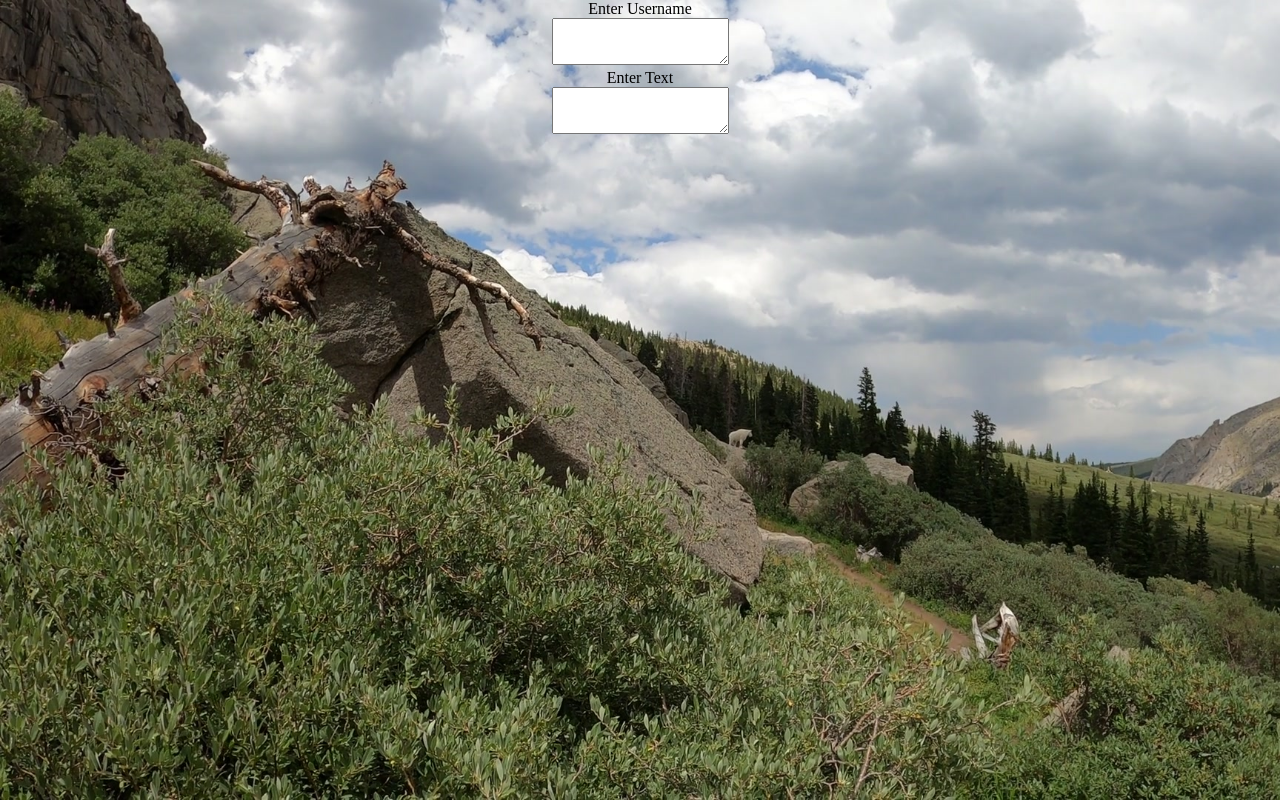
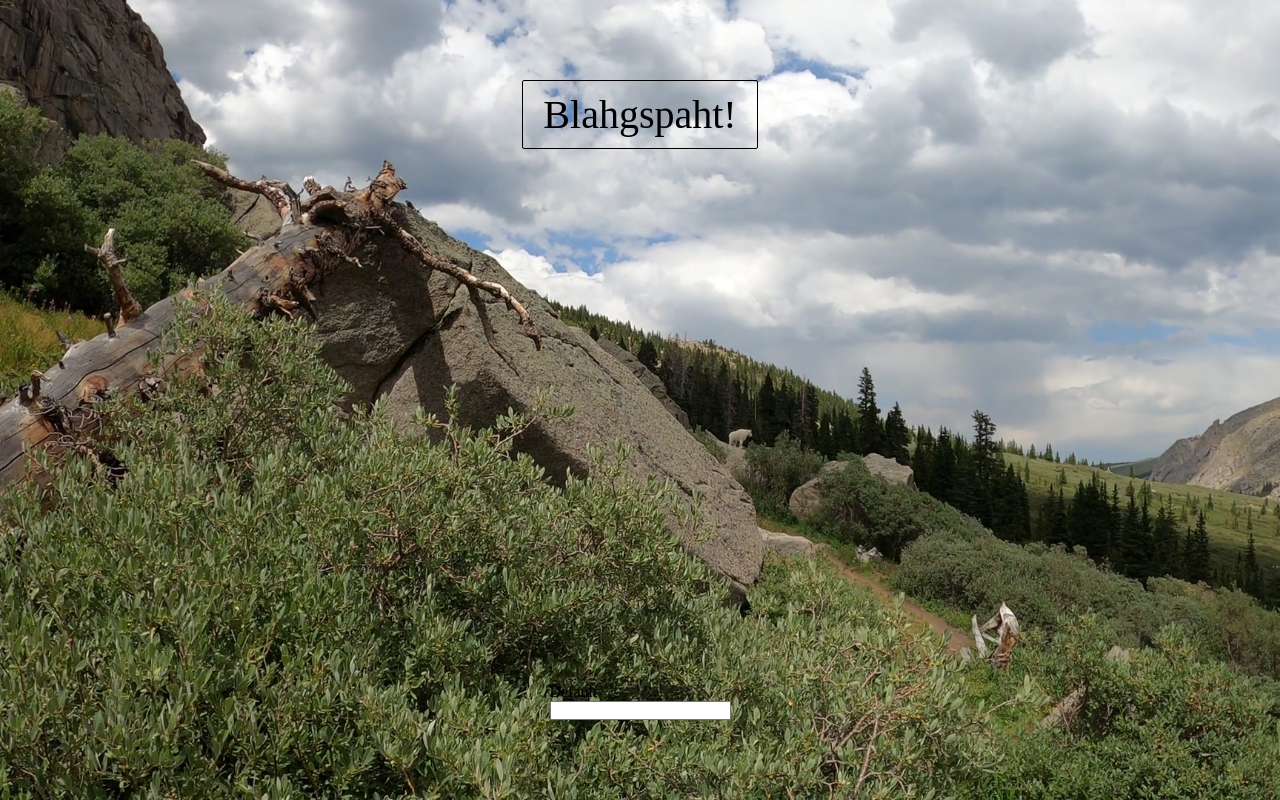
Before and after one commit to davidsjg/DeployTest, a React (Create React App) app in the folder client/: page / in a window 1280 px wide. Built offline with nearby package versions, Linux system fonts and the light colour scheme.

Commit message:
form added to page, styled with flexbox.  Need to get evenly spaced.  background image added

```diff
--- a/client/src/App.css
+++ b/client/src/App.css
@@ -4,12 +4,14 @@
 }
 
 /* MainForm.js */
-.mainContain {
-  display: flex;
+.formContain {
+  /* display: flex;
   justify-content: center;
+  flex-direction: column; */
 }
 
 .formWrap {
+  margin: 15%;
 }
 
 .formLabel1 {
--- a/client/src/App.js
+++ b/client/src/App.js
@@ -5,11 +5,7 @@ import styled from "styled-components";
 function App() {
   return (
     <Container>
-      <div className="mainContain">
-        <div className="formWrap">
-          <MainForm />
-        </div>
-      </div>
+      <MainForm />
     </Container>
   );
 }
@@ -21,5 +17,4 @@ const Container = styled.div`
   height: 100vh;
   background-size: cover;
   background-image: url("/images/goat.jpg");
-  // background-image: url("/images/model-s.jpg");
 `;
--- a/client/src/MainForm/MainForm.js
+++ b/client/src/MainForm/MainForm.js
@@ -1,23 +1,63 @@
-import React from "react";
-import Form from "react-bootstrap/Form";
+import React, { useRef } from "react";
+import { FormControl } from "react-bootstrap";
+import { Form } from "react-bootstrap";
+import { InputGroup } from "react-bootstrap";
+import styled from "styled-components";
 
 function MainForm() {
+  const user = useRef();
+  const comment = useRef();
+
   return (
-    <div>
-      <Form>
-        <Form.Group className="mb-3" controlId="exampleForm.ControlTextarea1">
-          <Form.Label className="formLabel1">Enter Username</Form.Label>
-
-          <Form.Control as="textarea" rows={3} />
-        </Form.Group>
-        <Form.Group className="mb-3" controlId="exampleForm.ControlTextarea1">
-          <Form.Label className="formLabel1">Enter Text</Form.Label>
-
-          <Form.Control as="textarea" rows={3} />
-        </Form.Group>
-      </Form>
-    </div>
+    // <div className="formContain">
+    <SecondContain>
+      <Header>
+        <HeaderText>Blahgspaht!</HeaderText>
+      </Header>
+      <Form1>
+        <InputGroup className="mb-3">
+          <InputGroup.Text id="inputGroup-sizing-default">
+            Default
+          </InputGroup.Text>
+          <br />
+          <FormControl
+            aria-label="Default"
+            aria-describedby="inputGroup-sizing-default"
+          />
+        </InputGroup>
+      </Form1>
+    </SecondContain>
+    // </div>
   );
 }
 
 export default MainForm;
+
+const Header = styled.div`
+  text-align: center;
+  padding: 10vh;
+`;
+
+const HeaderText = styled.div`
+  font-size: 5vh;
+  text-align: center;
+  border: 1px solid black;
+  padding: 10px 20px;
+  border-radius: 2px;
+`;
+
+const SecondContain = styled.div`
+  width: 100vw;
+  height: 100vh;
+  background-size: cover;
+  background-position: center;
+  background-repeat: no-repeat;
+  display: flex;
+  flex-direction: column;
+  justify-content: space-between;
+  align-items: center;
+`;
+
+const Form1 = styled.div`
+  padding: 10vh;
+`;
```
